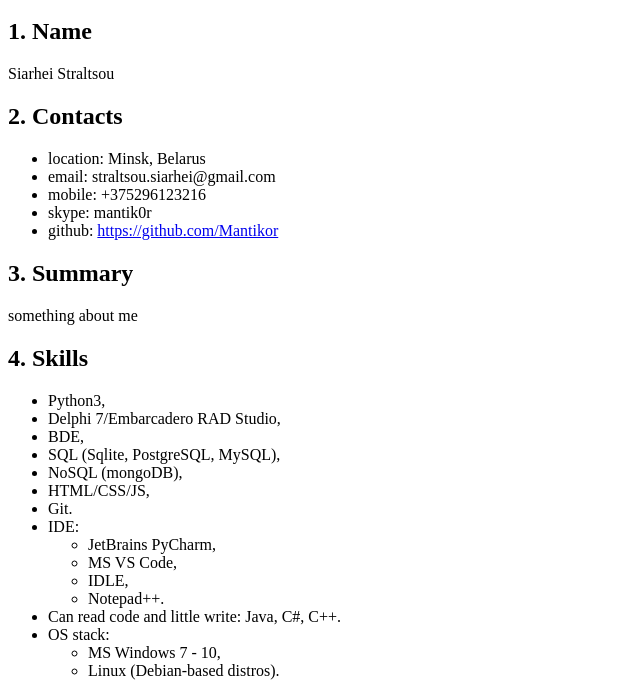
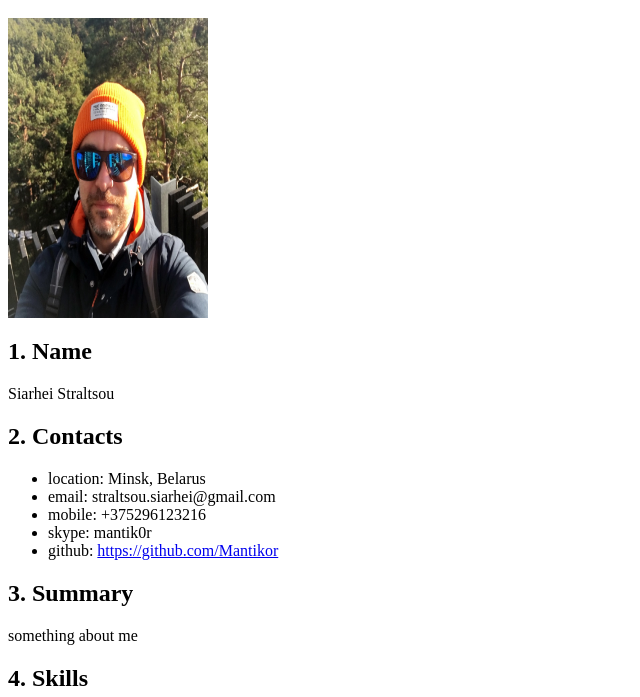
Before and after one commit to Mantikor/rsschool-2019Q1-cv, a plain HTML site: page index.html in a window 1280 px wide. Shown: the part 48-745 px from the top of the page, without its empty margins (0-640 px from the left). Drawn offline with Linux system fonts and the light colour scheme.

Commit message:
html, add link to img

```diff
--- a/index.html
+++ b/index.html
@@ -7,6 +7,7 @@
 <body>
 <div class=block>
   <h1 id="cv">Siarhei Straltsou CV, ver. 0.2</h1>
+  <img class="user-photo" src="./img/face.jpg" width="200" height="300" alt="Siarhei Straltsou">
   <h2 id="name">1. Name</h2>
   <p>Siarhei Straltsou</p>
   <h2 id="contacts">2. Contacts</h2>
```
